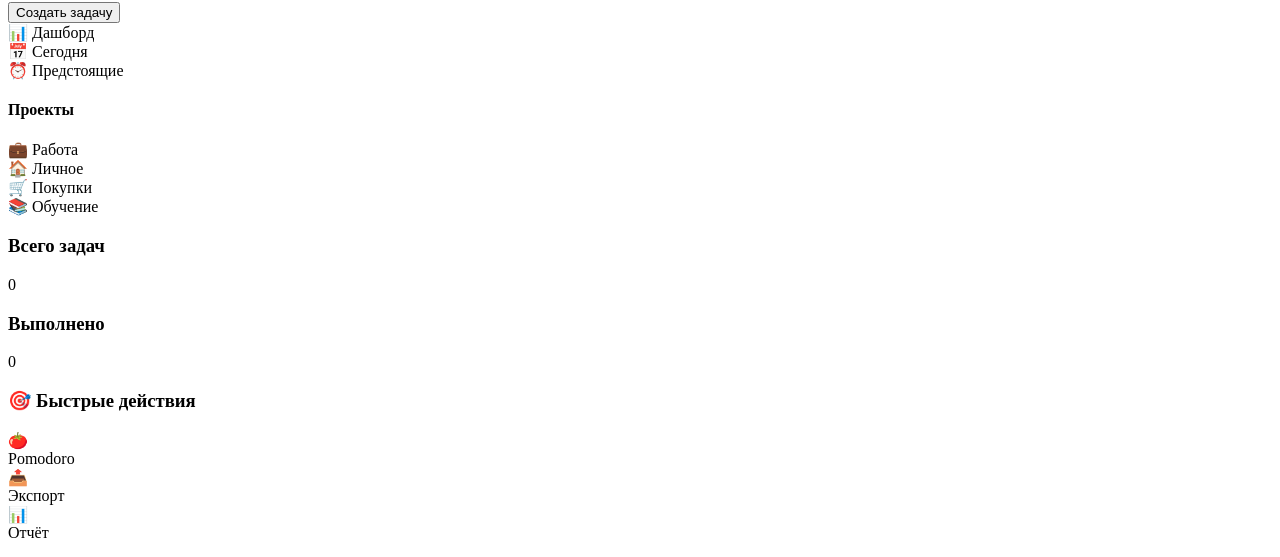
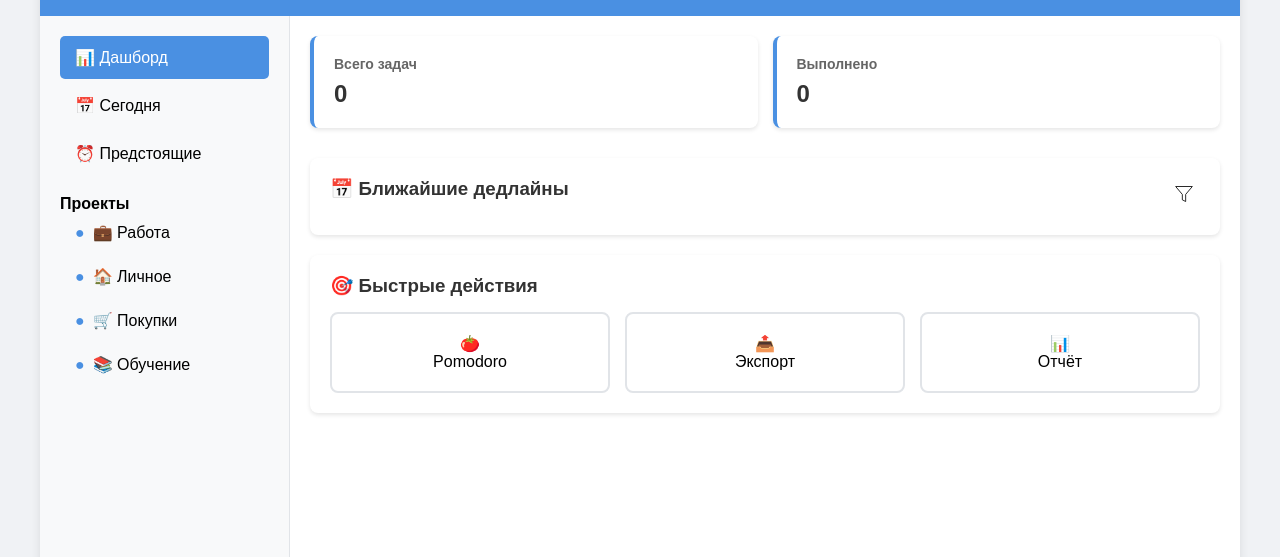
Before and after one commit to Aliguliev/TodoList, a plain HTML site: page index.html in a window 1280 px wide. Shown: the part 79-636 px from the top of the page. Drawn offline with Linux system fonts and the light colour scheme; the site is published under a folder, as on GitHub Pages, so addresses that start at the root find nothing.

Commit message:
Update index.html

```diff
--- a/index.html
+++ b/index.html
@@ -4,7 +4,7 @@
     <meta charset="UTF-8">
     <meta name="viewport" content="width=device-width, initial-scale=1.0">
     <title>Мой Туду-Лист</title>
-    <link rel="stylesheet" href="/css/style.css">
+    <link rel="stylesheet" href="css/style.css">
 </head>
 <body>
     <div class="app">
@@ -173,8 +173,9 @@
     <audio id="notificationSound" class="notification-sound">
         <source src="https://assets.mixkit.co/sfx/preview/mixkit-alarm-digital-clock-beep-989.mp3" type="audio/mpeg">
     </audio>
-    <script src="/js/app.js">
+    <script src="js/app.js">
 
     </script>
 </body>
+
 </html>
```
